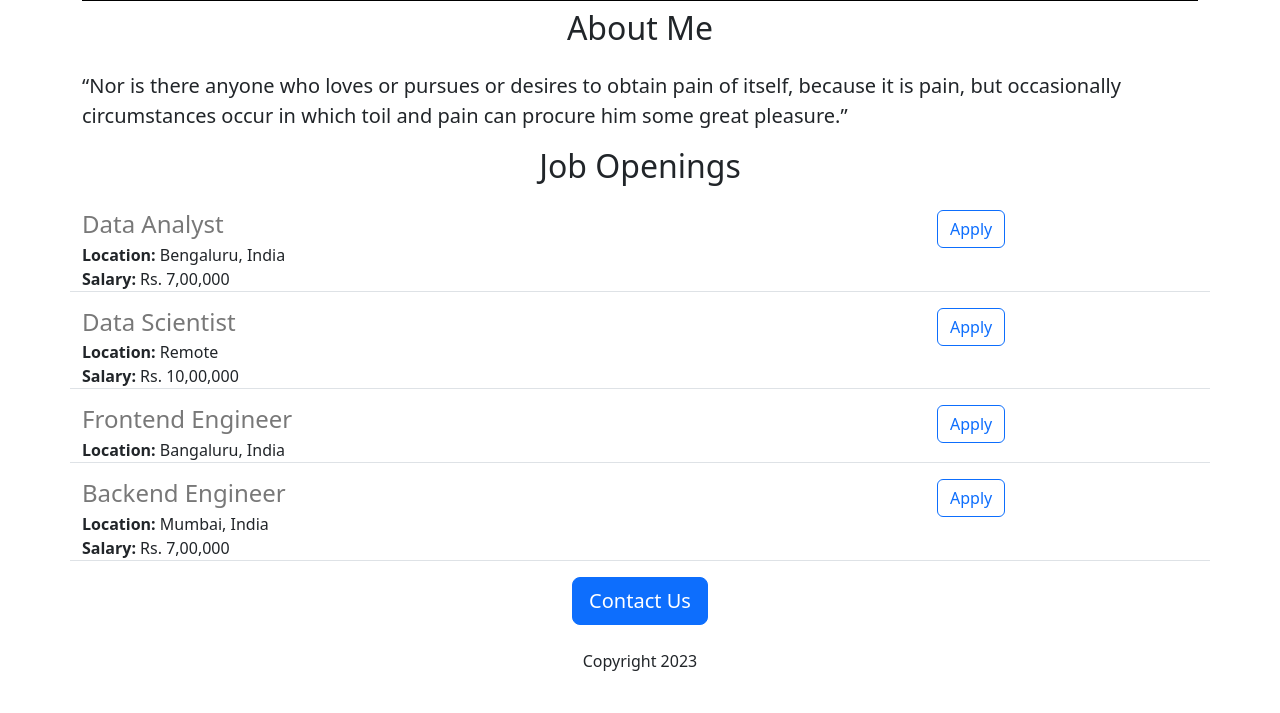
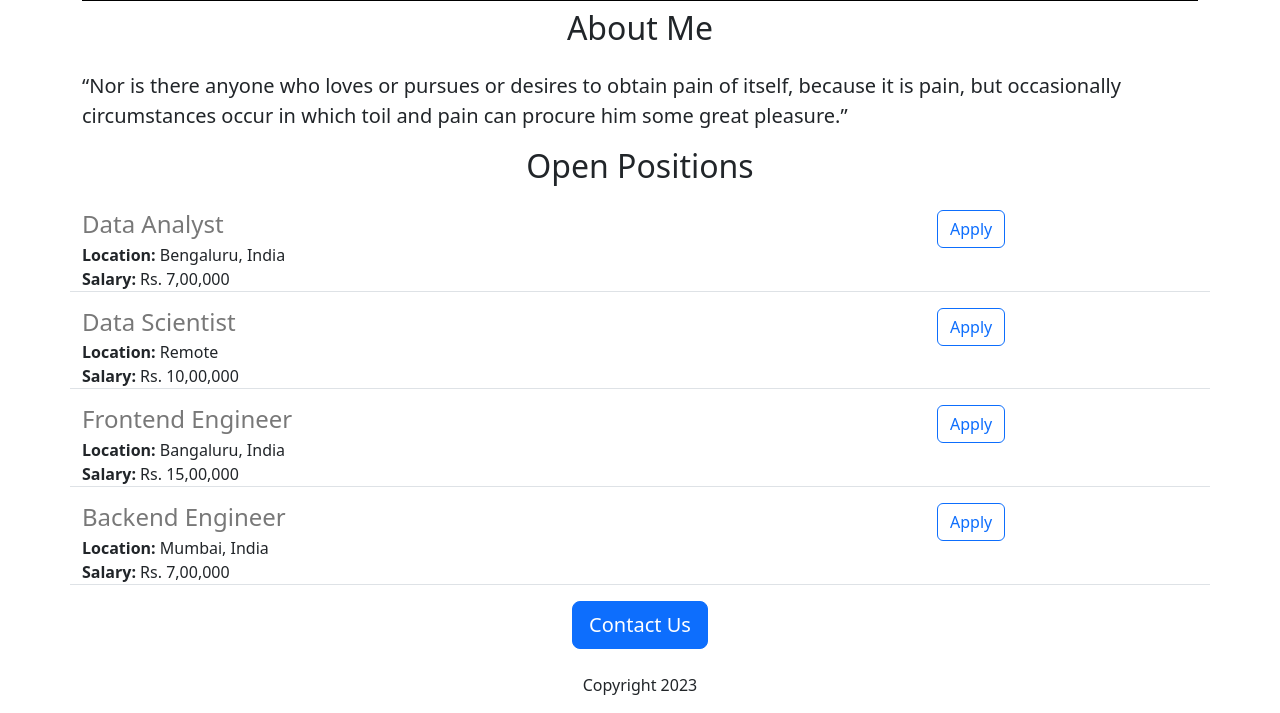
Before and after one commit to iaruna/career-website, a Flask app: page / in a window 1280 px wide. Shown: the part 439-1152 px from the top of the page. Before the commit the page ends 1110 px from the top, so only its background shows below. Run offline with Flask 2, Linux system fonts and the light colour scheme.

Commit message:
made some changes

```diff
--- a/app.py
+++ b/app.py
@@ -16,6 +16,7 @@ JOBS = [{
   "id": 3,
   "title": "Frontend Engineer",
   "location": "Bangaluru, India",
+  "salary": "Rs. 15,00,000"
 }, {
   "id": 4,
   "title": "Backend Engineer",
--- a/templates/home.html
+++ b/templates/home.html
@@ -20,7 +20,7 @@
       <h2 class="text-center mt-2 mb-4">About Me</h2>
       <p class="lead">“Nor is there anyone who loves or pursues or desires to obtain pain of itself, because it is pain, but occasionally circumstances occur in which toil and pain can procure him some great pleasure.”
       </p>
-      <h2 class="text-center mt-2 mb-4">Job Openings</h2>
+      <h2 class="text-center mt-2 mb-4">Open Positions</h2>
      <!-- <p>{{jobs}}</p> -->
       <div>
         {% for job in jobs %}
```
